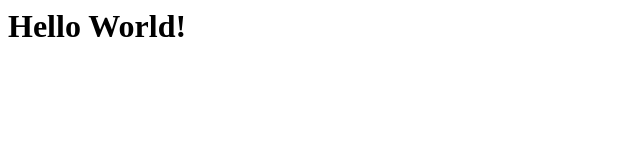
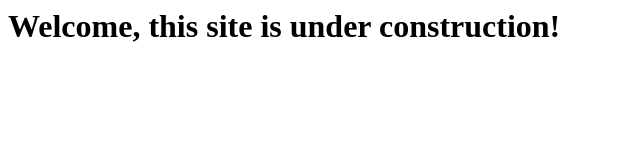
Before and after one commit to DiAlDor/DiAlDor.github.io, a plain HTML site: page index.html in a window 1280 px wide. Shown: the whole page, without its empty margins (0-640 px from the left). Drawn offline with Linux system fonts and the light colour scheme.

Commit message:
Update index.html

```diff
--- a/index.html
+++ b/index.html
@@ -3,6 +3,6 @@
 
   </header>
   <body>
-    <h1>Hello World!</h1>
+    <h1>Welcome, this site is under construction!</h1>
   </body>
 </html>
```
